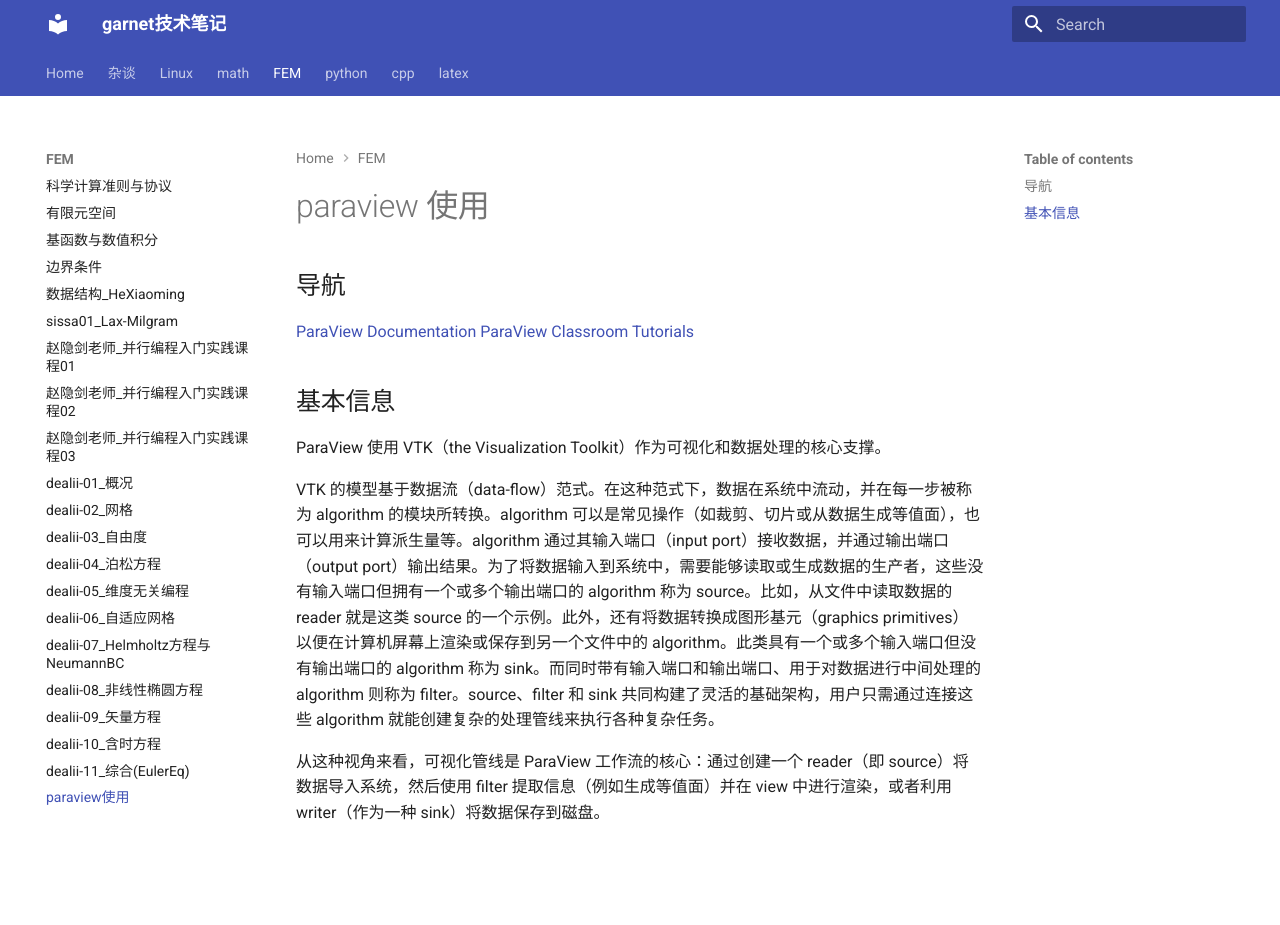
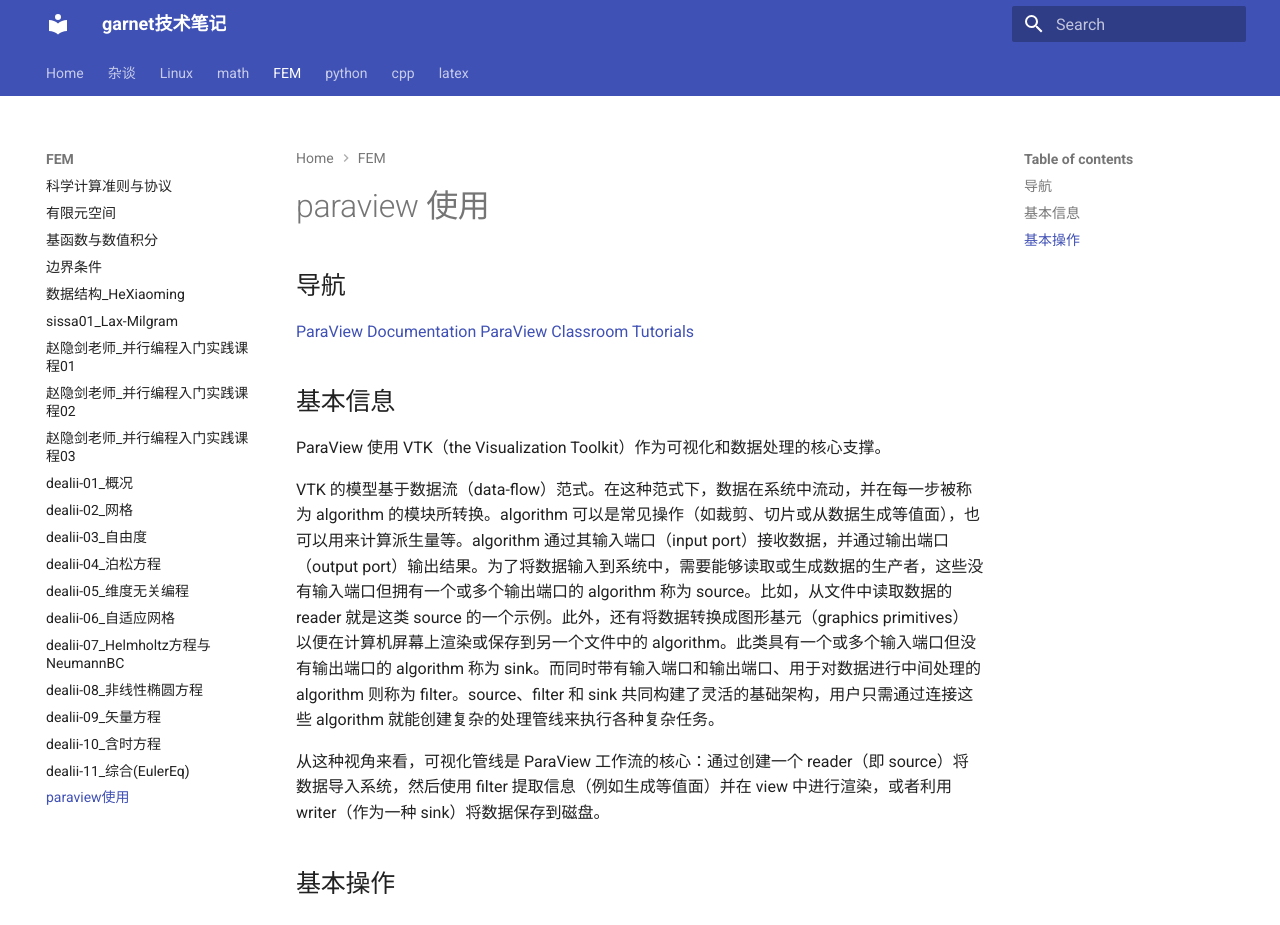
Before and after one commit to ymma98/technotes, an MkDocs documentation site: the page built from docs/FEM/paraview使用.md, in a window 1280 px wide and 925 px high. Built offline with MkDocs 1.6.1 and Material for MkDocs 9.7.7, drawn with Linux system fonts in a browser that asks for light colours.

Commit message:
docs/FEM/paraview使用.md updated from https://stackedit.cn/

```diff
--- a/docs/FEM/paraview使用.md
+++ b/docs/FEM/paraview使用.md
@@ -13,7 +13,9 @@ VTK 的模型基于数据流（data-flow）范式。在这种范式下，数据
 
 从这种视角来看，可视化管线是 ParaView 工作流的核心：通过创建一个 reader（即 source）将数据导入系统，然后使用 filter 提取信息（例如生成等值面）并在 view 中进行渲染，或者利用 writer（作为一种 sink）将数据保存到磁盘。
 
+
+## 基本操作
 <!--stackedit_data:
-eyJoaXN0b3J5IjpbMTY0Mzg1OTEyOSwtMTI2NzI5MzI5NCwtMT
+eyJoaXN0b3J5IjpbMTc2MDQ2NjE0MiwtMTI2NzI5MzI5NCwtMT
 AwOTIyNTgzM119
 -->
```
